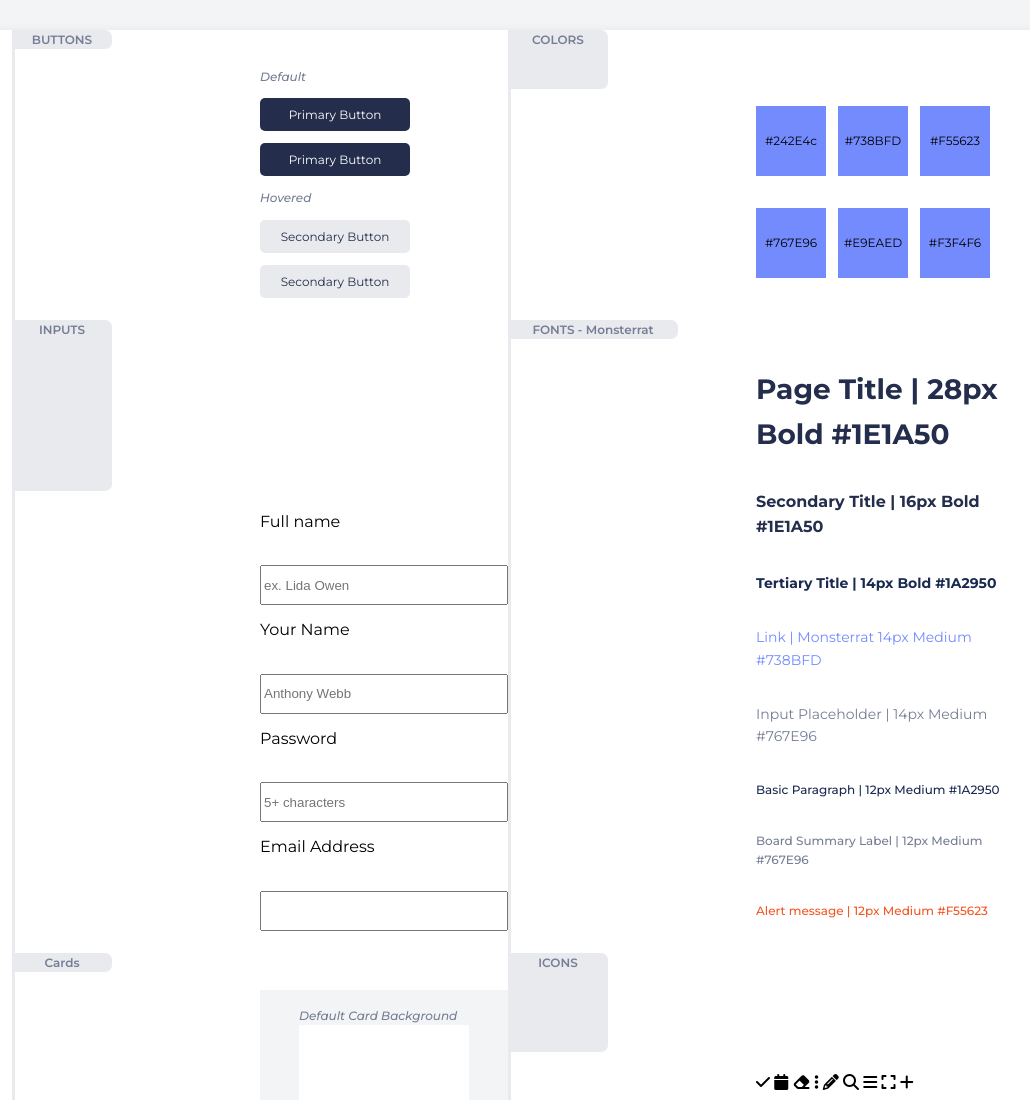
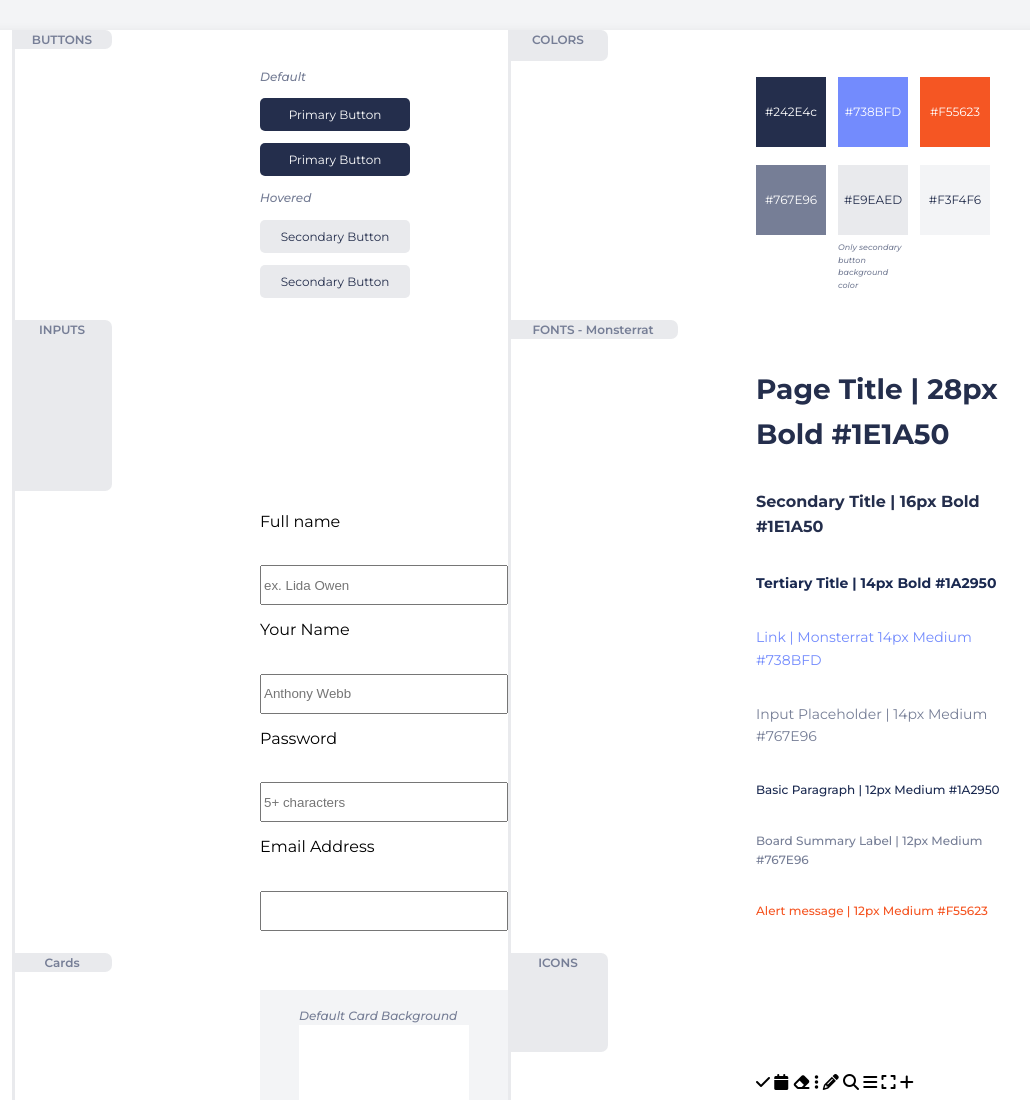
Before and after one commit to ShamBB/RoadMap_first, a plain HTML site: page index.html in a window 1280 px wide. Shown: the top 1100 px of the page, without its empty margins (132-1162 px from the left). Drawn offline with Linux system fonts and the light colour scheme.

Commit message:
progress update

```diff
--- a/css/style.css
+++ b/css/style.css
@@ -122,6 +122,30 @@ a .input-placeholder,
   color: var(--darker-blue-color);
 }
 
+.bg-dark-blue-color {
+  background-color: var(--dark-blue-color);
+}
+
+.bg-light-blue-color {
+  background-color: var(--light-blue-color);
+}
+
+.bg-dark-orange-color {
+  background-color: var(--dark-orange-color);
+}
+
+.bg-regular-grey-color {
+  background-color: var(--regular-grey-color);
+}
+
+.bg-secondary-color {
+  background-color: var(--secondary-color);
+}
+
+.bg-light-secondary-color {
+  background-color: var(--light-secondary-color);
+}
+
 /* ===== Layout ===== */
 section {
   position: relative;
@@ -242,14 +266,19 @@ section::before {
   border-radius: 5px;
 }
 
-.primary-btn {
+.btn-primary {
   color: white;
   background-color: var(--dark-blue-color);
 }
 
-.secondary-btn {
+.btn-secondary {
+  background-color: var(--secondary-color);
+}
+
+.btn-secondary,
+.hex-color-list li .box-color,
+.hex-color-list > li:last-child {
   color: var(--dark-blue-color);
-  background-color: var(--secondary-color);
 }
 
 /* ===== colors section layout ===== */
@@ -260,21 +289,33 @@ section::before {
 .hex-color-list {
   display: flex;
   flex-wrap: wrap;
+  align-items: start;
   gap: 1em;
 }
 
-.hex-color-list > li {
+.box-color {
   width: 70px;
   height: 70px;
-  background-color: #738bfd;
   display: flex;
   align-items: center;
   justify-content: center;
+  color: white;
+}
+
+.info-box-color {
+  width: 70px;
+  font-size: 0.5rem;
+  font-style: italic;
+  margin-top: 0.75em;
 }
 
 /* ===== input section layout ===== */
 .form_input {
   grid-column: 1 / -1;
+}
+
+input:focus {
+  outline-color: var(--light-blue-color);
 }
 
 /* ===== font-section ===== */
--- a/index.html
+++ b/index.html
@@ -28,22 +28,29 @@
       <section class="button-section inner-grid">
         <h2 class="section-title">BUTTONS</h2>
           <h3 class="summary-label regular-grey-color">Default</h3>
-          <button class="btn primary-btn dark-blue-color">Primary Button</button>
-          <button class="btn primary-btn dark-blue-color">Primary Button</button>
+          <button class="btn btn-primary dark-blue-color">Primary Button</button>
+          <button class="btn btn-primary dark-blue-color">Primary Button</button>
           <h3 class="summary-label regular-grey-color">Hovered</h3>
-          <button class="btn secondary-btn">Secondary Button</button>
-          <button class="btn secondary-btn">Secondary Button</button>
+          <button class="btn btn-secondary">Secondary Button</button>
+          <button class="btn btn-secondary">Secondary Button</button>
       </section>
 
       <section class="colors-section inner-grid">
         <h2 class="section-title">COLORS</h2>
         <ul class="hex-color-list">
-          <li>#242E4c</li>
-          <li>#738BFD</li>
-          <li>#F55623</li>
-          <li>#767E96</li>
-          <li>#E9EAED</li>
-          <li>#F3F4F6</li>
+          <li class="bg-dark-blue-color box-color">#242E4c</li>
+          <li class="bg-light-blue-color box-color">#738BFD</li>
+          <li class="bg-dark-orange-color box-color">#F55623</li>
+          <li class="bg-regular-grey-color box-color">#767E96</li>
+          <li>
+            <div class="bg-secondary-color box-color">
+              #E9EAED
+            </div>
+            <div class="summary-label regular-grey-color info-box-color">Only secondary button background color</div>
+          </li>
+          <li class="bg-light-secondary-color box-color">
+            #F3F4F6
+          </li>
         </ul>
       </section>
 
```
